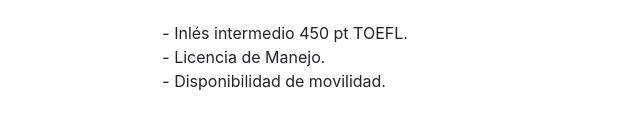
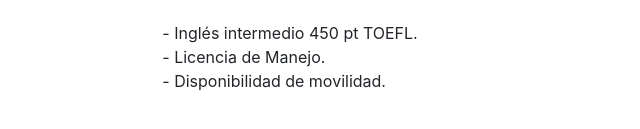
Before and after one commit to Dagoav/web-cv, a plain HTML site: page index.html in a window 1280 px wide. Shown: the part 1838-1967 px from the top of the page, 16-656 px from the left. Drawn offline with nearby package versions, Linux system fonts and the light colour scheme.

Commit message:
cambio css

```diff
--- a/index.html
+++ b/index.html
@@ -247,7 +247,7 @@
         <strong>Complementario</strong>
         <div class="row mt-5">
             <div class="col-12">
-                - Inlés intermedio 450 pt TOEFL.
+                - Inglés intermedio 450 pt TOEFL.
                 <br>
                 - Licencia de Manejo.
                 <br>
--- a/main.css
+++ b/main.css
@@ -14,8 +14,9 @@
   height: 200px;
   border-radius: 150px;
   object-fit: cover;
-  border: 1px solid #666;
+  /* border: 1px solid #666; */
   transition: transform 1s;
+  /* box-shadow: 0px 0px 4px 1px rgba(100, 100, 100, 1); */
 }
 
 img:hover {
```
